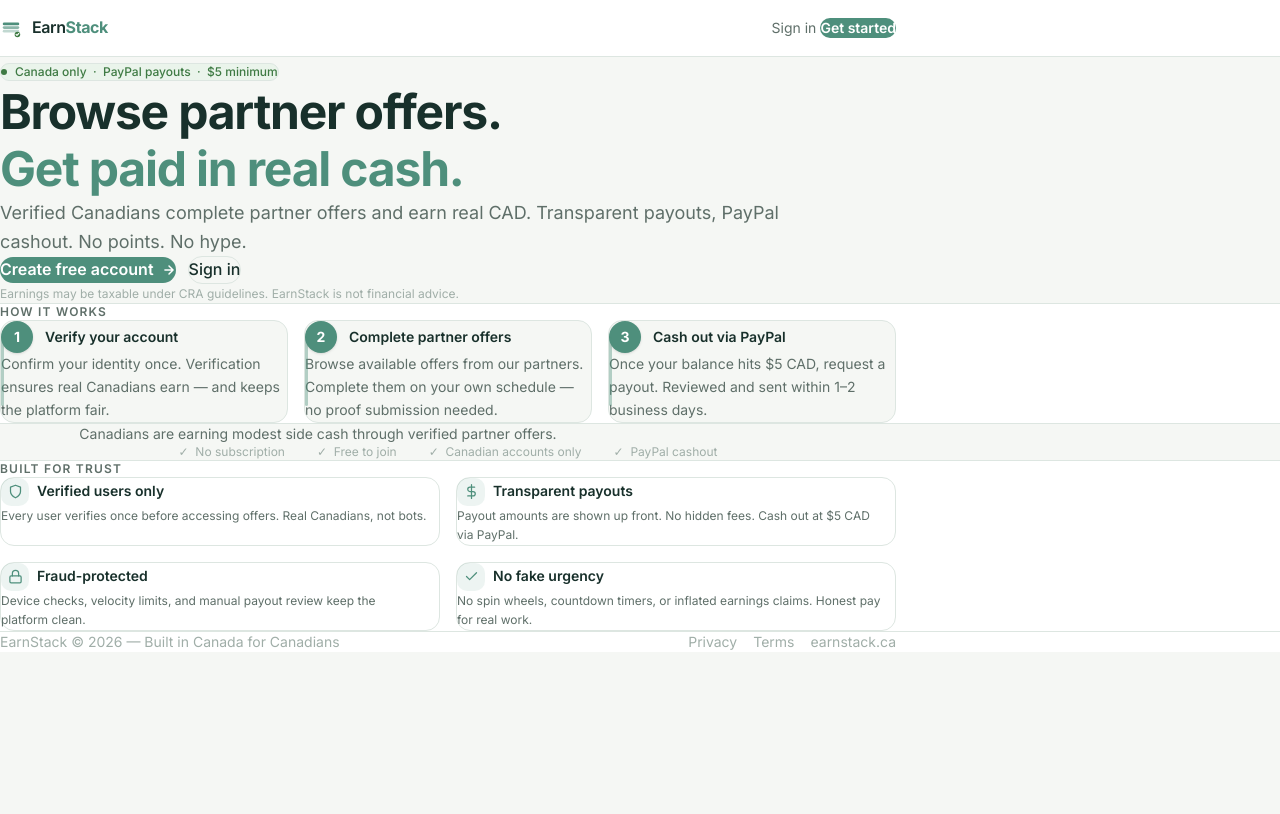
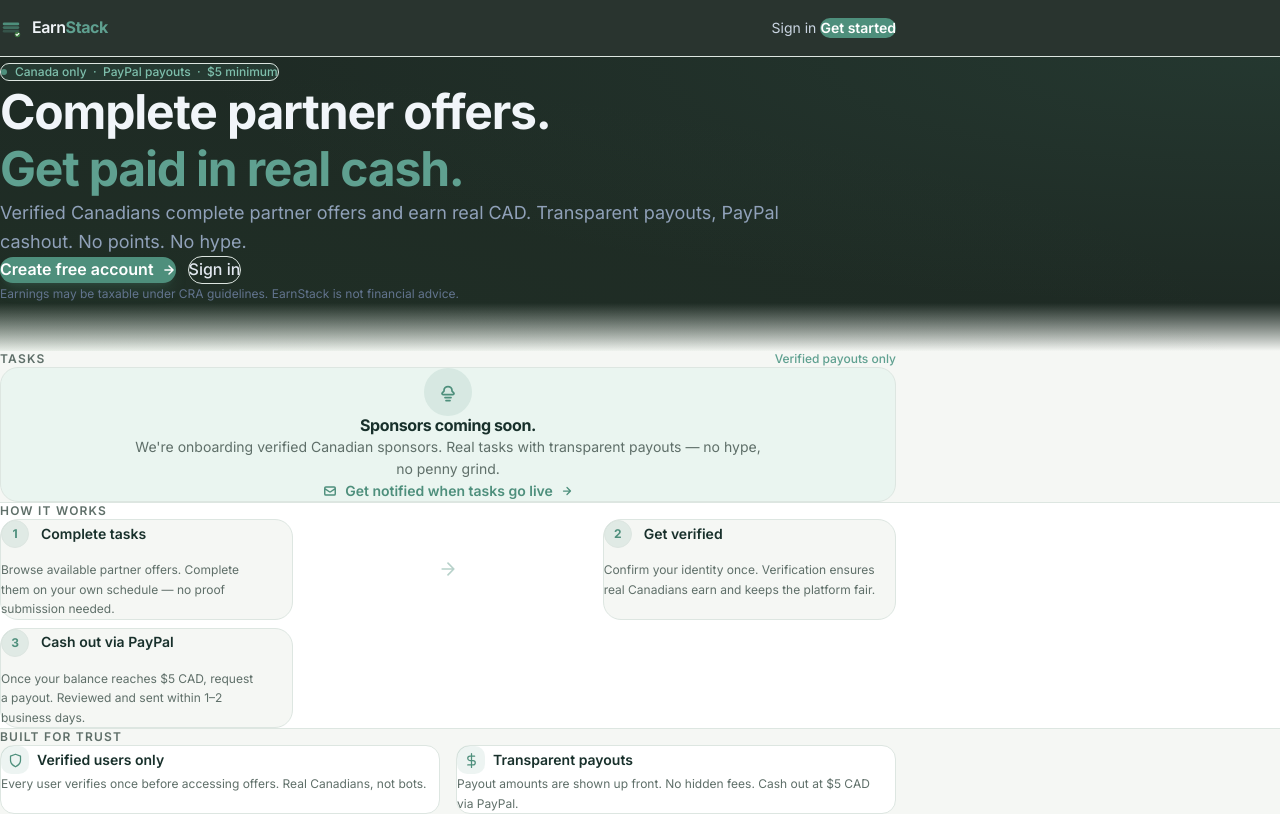
Before and after one commit to Lupeys/Earn-Stack-App, a React (Vite) app in the folder frontend/: page / in a window 1280 px wide. Shown: the top 814 px of the page. Built offline with nearby package versions, Linux system fonts and the light colour scheme; no server answers.

Commit message:
feat(Home): visual refresh — dark hero gradient, balance-card-style hero, sponsors-coming-soon task state, upgraded trust + step cards

```diff
--- a/frontend/src/pages/Home.tsx
+++ b/frontend/src/pages/Home.tsx
@@ -8,120 +8,178 @@
 
   useEffect(() => {
     setLoggedIn(isLoggedIn());
-    // Show iOS PWA hint only on iOS Safari when not already installed
     const isIos = /iphone|ipad|ipod/.test(navigator.userAgent.toLowerCase());
-    const isInStandaloneMode = ("standalone" in window.navigator) && (window.navigator as Navigator & { standalone?: boolean }).standalone;
-    if (isIos && !isInStandaloneMode) {
-      setShowPwaBanner(true);
-    }
+    const isInStandaloneMode =
+      "standalone" in window.navigator &&
+      (window.navigator as Navigator & { standalone?: boolean }).standalone;
+    if (isIos && !isInStandaloneMode) setShowPwaBanner(true);
   }, []);
 
   return (
     <div className="min-h-screen bg-[var(--background)] text-[var(--foreground)]">
-      {/* Nav */}
-      <header className="sticky top-0 z-10 border-b border-[var(--border)] bg-[var(--surface)]/95 backdrop-blur-sm">
+
+      {/* ── Nav ─────────────────────────────────────────────── */}
+      <header className="sticky top-0 z-20 border-b border-[#2a3a32] bg-[#1E2A24]/95 backdrop-blur-sm">
         <div className="max-w-4xl mx-auto px-5 sm:px-8 h-14 flex items-center justify-between">
           <div className="flex items-center gap-2.5">
             <svg width="22" height="22" viewBox="0 0 24 24" fill="none" aria-label="EarnStack logo">
-              <rect x="3" y="14" width="18" height="3" rx="1.5" fill="var(--primary)" opacity="0.35"/>
-              <rect x="3" y="10" width="18" height="3" rx="1.5" fill="var(--primary)" opacity="0.65"/>
-              <rect x="3" y="6" width="18" height="3" rx="1.5" fill="var(--primary)"/>
-              <circle cx="19" cy="19" r="3" fill="var(--success)"/>
+              <rect x="3" y="14" width="18" height="3" rx="1.5" fill="#4E8F7C" opacity="0.35"/>
+              <rect x="3" y="10" width="18" height="3" rx="1.5" fill="#4E8F7C" opacity="0.65"/>
+              <rect x="3" y="6" width="18" height="3" rx="1.5" fill="#4E8F7C"/>
+              <circle cx="19" cy="19" r="3" fill="#3E7A43"/>
               <path d="M17.5 19l1 1 2-2" stroke="white" strokeWidth="1.2" strokeLinecap="round" strokeLinejoin="round"/>
             </svg>
-            <span className="font-semibold tracking-tight text-[var(--foreground)]">
-              Earn<span className="text-[var(--primary)] font-bold">Stack</span>
+            <span className="font-semibold tracking-tight text-slate-100">
+              Earn<span className="text-[#5FA090] font-bold">Stack</span>
             </span>
           </div>
           <nav className="flex items-center gap-1">
             {loggedIn ? (
-              <Link to="/earn" className="px-4 py-1.5 rounded-lg bg-[var(--primary)] text-white text-sm font-semibold hover:bg-[var(--primary-hover)] transition-colors">Open App</Link>
+              <Link
+                to="/earn"
+                className="px-4 py-1.5 rounded-lg bg-[#4E8F7C] text-white text-sm font-semibold hover:bg-[#2F6757] transition-colors"
+              >
+                Open App
+              </Link>
             ) : (
               <>
-                <Link to="/login" className="px-3 py-1.5 rounded-lg text-sm text-[var(--foreground-muted)] hover:bg-[var(--secondary)] hover:text-[var(--foreground)] transition-colors">Sign in</Link>
-                <Link to="/register" className="px-4 py-1.5 rounded-lg bg-[var(--primary)] text-white text-sm font-semibold hover:bg-[var(--primary-hover)] transition-colors">Get started</Link>
+                <Link
+                  to="/login"
+                  className="px-3 py-1.5 rounded-lg text-sm text-slate-300 hover:bg-white/10 hover:text-white transition-colors"
+                >
+                  Sign in
+                </Link>
+                <Link
+                  to="/register"
+                  className="px-4 py-1.5 rounded-lg bg-[#4E8F7C] text-white text-sm font-semibold hover:bg-[#2F6757] transition-colors"
+                >
+                  Get started
+                </Link>
               </>
             )}
           </nav>
         </div>
       </header>
 
-      {/* Hero */}
-      <section className="max-w-4xl mx-auto px-5 sm:px-8 pt-14 pb-16">
-        <div className="inline-flex items-center gap-2 px-3 py-1 rounded-full bg-[var(--success-bg)] border border-[var(--success)]/25 text-[var(--success)] text-xs font-medium mb-7">
-          <span className="w-1.5 h-1.5 rounded-full bg-[var(--success)] flex-shrink-0" aria-hidden="true" />
+      {/* ── Hero ────────────────────────────────────────────── */}
+      <section className="relative bg-[#1E2A24] overflow-hidden">
+        {/* Ambient mesh */}
+        <div className="absolute inset-0 bg-[radial-gradient(ellipse_at_top_right,_#4E8F7C22_0%,_transparent_60%)] pointer-events-none" />
+        <div className="absolute inset-0 bg-[radial-gradient(ellipse_at_bottom_left,_#3E7A4311_0%,_transparent_70%)] pointer-events-none" />
+
+        <div className="relative max-w-4xl mx-auto px-5 sm:px-8 pt-16 pb-20">
+          {/* Canada pill */}
+          <div className="inline-flex items-center gap-2 px-3 py-1 rounded-full bg-[#4E8F7C]/15 border border-[#4E8F7C]/30 text-[#7EBFAC] text-xs font-medium mb-8">
+            <span className="w-1.5 h-1.5 rounded-full bg-[#4E8F7C] flex-shrink-0" aria-hidden="true" />
             Canada only &nbsp;&middot;&nbsp; PayPal payouts &nbsp;&middot;&nbsp; $5 minimum
           </div>
-        <h1 className="text-4xl sm:text-5xl font-bold tracking-tight leading-[1.1] mb-5 max-w-2xl">
-          Browse partner offers.
-          <br />
-          <span className="text-[var(--primary)]">Get paid in real cash.</span>
+
+          <h1 className="text-4xl sm:text-5xl font-bold tracking-tight leading-[1.1] mb-5 max-w-2xl text-slate-100">
+            Complete partner offers.<br />
+            <span className="text-[#5FA090]">Get paid in real cash.</span>
           </h1>
-        <p className="text-lg text-[var(--foreground-muted)] max-w-lg mb-10 leading-relaxed">
-          Verified Canadians complete partner offers and earn real CAD. Transparent payouts, PayPal cashout. No points. No hype.
+          <p className="text-lg text-slate-400 max-w-lg mb-10 leading-relaxed">
+            Verified Canadians complete partner offers and earn real CAD.
+            Transparent payouts, PayPal cashout. No points. No hype.
           </p>
+
           <div className="flex flex-wrap items-center gap-3">
             {loggedIn ? (
-            <Link to="/earn" className="inline-flex items-center gap-2 px-6 py-3 rounded-xl bg-[var(--primary)] text-white font-semibold hover:bg-[var(--primary-hover)] transition-colors">
+              <Link
+                to="/earn"
+                className="inline-flex items-center gap-2 px-6 py-3 rounded-xl bg-[#4E8F7C] text-white font-semibold hover:bg-[#2F6757] transition-colors shadow-lg shadow-[#4E8F7C]/20"
+              >
                 Browse offers
                 <svg width="14" height="14" viewBox="0 0 24 24" fill="none" stroke="currentColor" strokeWidth="2.5" strokeLinecap="round" strokeLinejoin="round" aria-hidden="true"><path d="M5 12h14M12 5l7 7-7 7"/></svg>
               </Link>
             ) : (
               <>
-              <Link to="/register" className="inline-flex items-center gap-2 px-6 py-3 rounded-xl bg-[var(--primary)] text-white font-semibold hover:bg-[var(--primary-hover)] transition-colors">
+                <Link
+                  to="/register"
+                  className="inline-flex items-center gap-2 px-6 py-3 rounded-xl bg-[#4E8F7C] text-white font-semibold hover:bg-[#2F6757] transition-colors shadow-lg shadow-[#4E8F7C]/20"
+                >
                   Create free account
                   <svg width="14" height="14" viewBox="0 0 24 24" fill="none" stroke="currentColor" strokeWidth="2.5" strokeLinecap="round" strokeLinejoin="round" aria-hidden="true"><path d="M5 12h14M12 5l7 7-7 7"/></svg>
                 </Link>
-              <Link to="/login" className="px-6 py-3 rounded-xl border border-[var(--border)] text-[var(--foreground)] font-medium hover:bg-[var(--secondary)] transition-colors">Sign in</Link>
+                <Link
+                  to="/login"
+                  className="px-6 py-3 rounded-xl border border-white/20 text-slate-200 font-medium hover:bg-white/10 transition-colors"
+                >
+                  Sign in
+                </Link>
               </>
             )}
           </div>
-        <p className="text-xs text-[var(--foreground-faint)] mt-6 leading-relaxed">
+
+          <p className="text-xs text-slate-500 mt-6 leading-relaxed">
             Earnings may be taxable under CRA guidelines. EarnStack is not financial advice.
           </p>
+        </div>
+
+        {/* Gradient fade into body */}
+        <div className="h-12 bg-gradient-to-b from-[#1E2A24] to-[var(--background)]" />
       </section>
 
-      {/* How it works */}
+      {/* ── Sponsors coming soon ────────────────────────────── */}
+      <section className="bg-[var(--background)]">
+        <div className="max-w-4xl mx-auto px-5 sm:px-8 py-12">
+          <div className="flex items-center justify-between mb-5">
+            <p className="text-xs font-semibold text-[var(--foreground-muted)] uppercase tracking-widest">Tasks</p>
+            <span className="text-xs font-medium text-[#5FA090]">Verified payouts only</span>
+          </div>
+          <div className="rounded-2xl border border-[#4E8F7C]/20 bg-[#EAF5F0] dark:bg-[#1A2A22] p-8 flex flex-col items-center text-center">
+            {/* Hourglass icon */}
+            <div className="h-12 w-12 rounded-full bg-[#4E8F7C]/12 flex items-center justify-center mb-4">
+              <svg className="w-6 h-6 text-[#4E8F7C]" fill="none" viewBox="0 0 24 24" stroke="currentColor" strokeWidth="1.75">
+                <path strokeLinecap="round" strokeLinejoin="round" d="M12 6.5a4 4 0 0 1 4 4v.586l1.707 1.707A1 1 0 0 1 17 14.5H7a1 1 0 0 1-.707-1.707L8 11.086V10.5a4 4 0 0 1 4-4zM9 17.5h6M10 20.5h4" />
+              </svg>
+            </div>
+            <h2 className="text-base font-bold text-[#18302B] dark:text-slate-100 mb-2 tracking-tight">
+              Sponsors coming soon.
+            </h2>
+            <p className="text-sm text-[#5F6F69] dark:text-slate-400 max-w-sm leading-relaxed">
+              We're onboarding verified Canadian sponsors. Real tasks with transparent payouts — no hype, no penny grind.
+            </p>
+            <Link
+              to="/register"
+              className="mt-6 inline-flex items-center gap-2 text-sm font-semibold text-[#4E8F7C] hover:text-[#2F6757] transition-colors"
+            >
+              <svg width="14" height="14" viewBox="0 0 24 24" fill="none" stroke="currentColor" strokeWidth="2.5" strokeLinecap="round" strokeLinejoin="round" aria-hidden="true"><path d="M3 8l7.89 5.26a2 2 0 002.22 0L21 8M5 19h14a2 2 0 002-2V7a2 2 0 00-2-2H5a2 2 0 00-2 2v10a2 2 0 002 2z"/></svg>
+              Get notified when tasks go live
+              <svg width="12" height="12" viewBox="0 0 24 24" fill="none" stroke="currentColor" strokeWidth="2.5" strokeLinecap="round" strokeLinejoin="round" aria-hidden="true"><path d="M5 12h14M12 5l7 7-7 7"/></svg>
+            </Link>
+          </div>
+        </div>
+      </section>
+
+      {/* ── How it works ────────────────────────────────────── */}
       <section className="border-t border-[var(--border)] bg-[var(--surface)]">
         <div className="max-w-4xl mx-auto px-5 sm:px-8 py-14">
-          <p className="text-xs font-semibold text-[var(--foreground-muted)] uppercase tracking-widest mb-6">How it works</p>
-          <div className="grid sm:grid-cols-3 gap-4">
+          <p className="text-xs font-semibold text-[var(--foreground-muted)] uppercase tracking-widest mb-8">How it works</p>
+          <div className="grid sm:grid-cols-3 gap-4 sm:gap-2">
             <StepCard
               number="1"
-              title="Verify your account"
-              description="Confirm your identity once. Verification ensures real Canadians earn — and keeps the platform fair."
+              title="Complete tasks"
+              description="Browse available partner offers. Complete them on your own schedule — no proof submission needed."
             />
+            <StepConnector />
             <StepCard
               number="2"
-              title="Complete partner offers"
-              description="Browse available offers from our partners. Complete them on your own schedule — no proof submission needed."
+              title="Get verified"
+              description="Confirm your identity once. Verification ensures real Canadians earn and keeps the platform fair."
             />
+            <StepConnector className="sm:hidden" />
             <StepCard
               number="3"
               title="Cash out via PayPal"
-              description="Once your balance hits $5 CAD, request a payout. Reviewed and sent within 1–2 business days."
+              description="Once your balance reaches $5 CAD, request a payout. Reviewed and sent within 1–2 business days."
             />
           </div>
         </div>
       </section>
 
-      {/* Social proof */}
+      {/* ── Trust signals ───────────────────────────────────── */}
       <section className="border-t border-[var(--border)] bg-[var(--background)]">
-        <div className="max-w-4xl mx-auto px-5 sm:px-8 py-12 text-center">
-          <p className="text-sm text-[var(--foreground-muted)] mb-3">
-            Canadians are earning modest side cash through verified partner offers.
-          </p>
-          <div className="flex flex-wrap justify-center gap-x-8 gap-y-2 text-xs text-[var(--foreground-faint)]">
-            <span>&#x2713;&nbsp; No subscription</span>
-            <span>&#x2713;&nbsp; Free to join</span>
-            <span>&#x2713;&nbsp; Canadian accounts only</span>
-            <span>&#x2713;&nbsp; PayPal cashout</span>
-          </div>
-        </div>
-      </section>
-
-      {/* Trust signals */}
-      <section className="border-t border-[var(--border)] bg-[var(--surface)]">
         <div className="max-w-4xl mx-auto px-5 sm:px-8 py-14">
           <p className="text-xs font-semibold text-[var(--foreground-muted)] uppercase tracking-widest mb-6">Built for trust</p>
           <div className="grid grid-cols-2 gap-3 sm:gap-4">
@@ -149,7 +207,22 @@
         </div>
       </section>
 
-      {/* iOS PWA banner */}
+      {/* ── Social proof bar ────────────────────────────────── */}
+      <section className="border-t border-[var(--border)] bg-[var(--surface)]">
+        <div className="max-w-4xl mx-auto px-5 sm:px-8 py-10 text-center">
+          <p className="text-sm text-[var(--foreground-muted)] mb-4">
+            Canadians earning modest side cash through verified partner offers.
+          </p>
+          <div className="flex flex-wrap justify-center gap-x-8 gap-y-2 text-xs text-[var(--foreground-faint)]">
+            <span>&#x2713;&nbsp; No subscription</span>
+            <span>&#x2713;&nbsp; Free to join</span>
+            <span>&#x2713;&nbsp; Canadian accounts only</span>
+            <span>&#x2713;&nbsp; PayPal cashout</span>
+          </div>
+        </div>
+      </section>
+
+      {/* ── iOS PWA banner ──────────────────────────────────── */}
       {showPwaBanner && (
         <div className="border-t border-[var(--border)] bg-[var(--surface)]">
           <div className="max-w-4xl mx-auto px-5 sm:px-8 py-4 flex items-start gap-3">
@@ -170,7 +243,7 @@
         </div>
       )}
 
-      {/* Footer */}
+      {/* ── Footer ──────────────────────────────────────────── */}
       <footer className="border-t border-[var(--border)] bg-[var(--surface)]">
         <div className="max-w-4xl mx-auto px-5 sm:px-8 py-8 flex flex-col sm:flex-row items-center justify-between gap-3 text-sm text-[var(--foreground-faint)]">
           <span>EarnStack &copy; {new Date().getFullYear()} — Built in Canada for Canadians</span>
@@ -185,17 +258,28 @@
   );
 }
 
+// ── Sub-components ────────────────────────────────────────────
+
 function StepCard({ number, title, description }: { number: string; title: string; description: string }) {
   return (
-    <div className="relative pl-5 pr-5 pt-5 pb-5 rounded-xl border border-[var(--border)] bg-[var(--background)] overflow-hidden">
-      <div className="absolute left-0 top-4 bottom-4 w-[3px] rounded-full bg-[var(--primary)]/40" aria-hidden="true" />
-      <div className="flex items-center gap-3 mb-3">
-        <span className="inline-flex items-center justify-center w-8 h-8 rounded-full bg-[var(--primary)] text-white text-sm font-bold flex-shrink-0 shadow-sm">
+    <div className="relative p-5 rounded-2xl border border-[var(--border)] bg-[var(--background)] flex flex-col gap-3">
+      <div className="flex items-center gap-3">
+        <span className="inline-flex items-center justify-center w-7 h-7 rounded-full bg-[#4E8F7C]/12 text-[#4E8F7C] text-xs font-bold flex-shrink-0 border border-[#4E8F7C]/20">
           {number}
         </span>
         <h3 className="font-semibold text-sm leading-snug">{title}</h3>
       </div>
-      <p className="text-sm text-[var(--foreground-muted)] leading-relaxed pl-11">{description}</p>
+      <p className="text-xs text-[var(--foreground-muted)] leading-relaxed pl-10">{description}</p>
+    </div>
+  );
+}
+
+function StepConnector({ className = "" }: { className?: string }) {
+  return (
+    <div className={`hidden sm:flex items-center justify-center flex-shrink-0 ${className}`}>
+      <svg width="20" height="20" viewBox="0 0 24 24" fill="none" stroke="#4E8F7C" strokeWidth="2" strokeLinecap="round" strokeLinejoin="round" opacity="0.4" aria-hidden="true">
+        <path d="M5 12h14M12 5l7 7-7 7"/>
+      </svg>
     </div>
   );
 }
@@ -213,7 +297,7 @@
   return (
     <div className="p-4 sm:p-5 rounded-xl border border-[var(--border)] bg-[var(--surface)]">
       <div className="flex items-center gap-2 mb-2.5">
-        <div className="inline-flex items-center justify-center w-7 h-7 rounded-lg bg-[var(--primary)]/10 text-[var(--primary)] flex-shrink-0">
+        <div className="inline-flex items-center justify-center w-7 h-7 rounded-lg bg-[#4E8F7C]/10 text-[#4E8F7C] flex-shrink-0">
           {TRUST_ICONS[icon]}
         </div>
         <h3 className="font-semibold text-sm leading-snug">{title}</h3>
```
Lines whose indentation alone changed are shown as unchanged.
